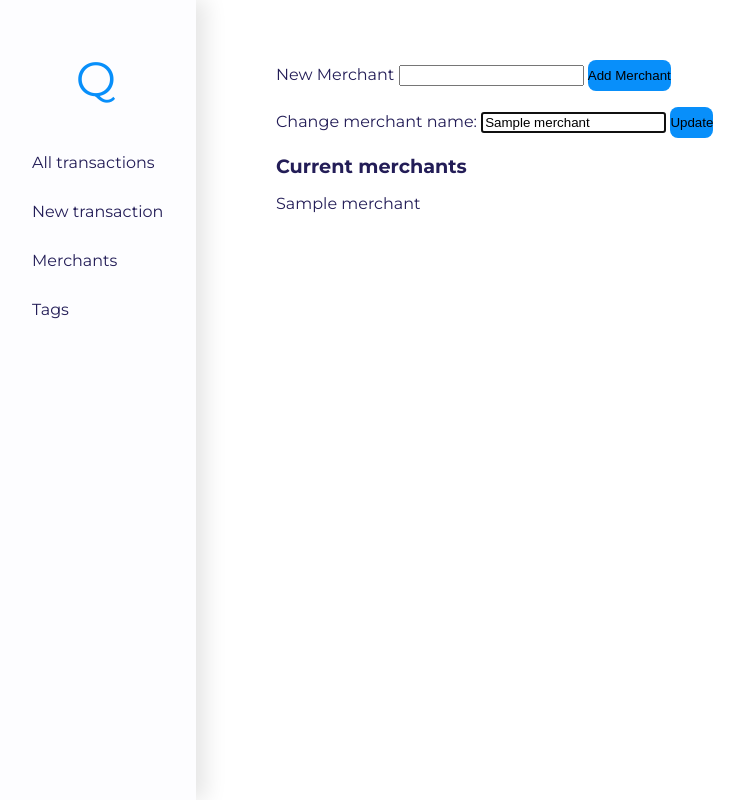
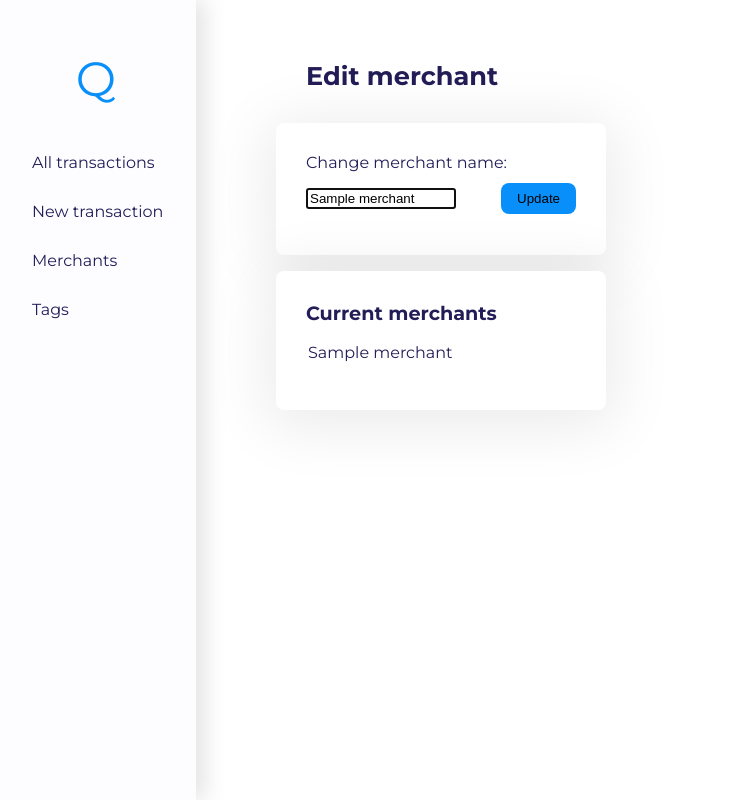
Before and after one commit to Hvirfvel/spending_tracker, a Flask app: page /merchants/1/edit in a window 1280 px wide. Shown: the whole page, without its empty margins (4-748 px from the left). Run offline with Flask 2, Linux system fonts and the light colour scheme; a database or web service that is not in the repository returns one stand-in record (values such as "Sample title"); some libraries are stand-ins or nearby versions.

Commit message:
edit merchant layout

```diff
--- /dev/null
+++ b/static/edit.css
@@ -0,0 +1,33 @@
+.merchant-flex {
+    display: flex;
+    flex-direction: column;
+}
+
+.edit-section {
+    background-color: white;
+    width: 330px;
+    padding: 30px;
+    box-shadow: var(--container-shadow);
+    border-radius: var(--main-border-radius);
+    margin-bottom: 1rem;
+}
+
+.edit-form {
+    position: relative;
+}
+
+.edit-form label {
+    margin-bottom: 1rem;
+    display: block;
+}
+
+.edit-form input {
+    width: 150px;
+}
+
+.update-button {
+    padding: 8px 1rem;
+    position: absolute;
+    bottom: -5px;
+    right: 0;
+}
--- a/templates/base.html
+++ b/templates/base.html
@@ -7,6 +7,7 @@
     <link rel="stylesheet" href="{{ url_for('static', filename='style.css') }}">
     <link rel="stylesheet" href="{{ url_for('static', filename='transactions.css') }}">
     <link rel="stylesheet" href="{{ url_for('static', filename='add_new.css') }}">
+    <link rel="stylesheet" href="{{ url_for('static', filename='edit.css') }}">
 
     <!-- Fonts -->
     <link rel="preconnect" href="https://fonts.googleapis.com">
--- a/templates/merchants/edit.html
+++ b/templates/merchants/edit.html
@@ -1,30 +1,25 @@
 {% extends 'base.html' %}
 
 {% block content %}
-
-    <aside>
-        <form action="/merchants" method="post">
-            <label for="name">New Merchant</label>
-            <input type="text" id="name" name="name" required>
-            <button type="submit">Add Merchant</button>
-        </form>
-    </aside>
-    <section>
-        <form action="/merchants/{{ merchant.id }}" method="post">
+    <h1 class="merchant-tag-heading">Edit merchant</h1>
+    <div class="merchant-flex">
+        <section class="edit-section">
+            <form class="edit-form" action="/merchants/{{ merchant.id }}" method="post">
                 <label for="updated_name">Change merchant name:</label>
                 <input type="text" id="updated_name" name="updated_name" value="{{ merchant.name }}" required autofocus>
-            <button type="submit">Update</button>
+                <button class="update-button" type="submit">Update</button>
             </form>
         </section>
-    <section>
+        <section class="current-section">
             <h2>Current merchants</h2>
             <ul>
                 {% for merchant in merchants %}
-                <li>
+                    <li class="current-list">
                         {{ merchant.name }}
                     </li>
                 {% endfor %}
             </ul>
         </section>
+    </div>
 
 {% endblock %}
```
Lines whose indentation alone changed are shown as unchanged.
